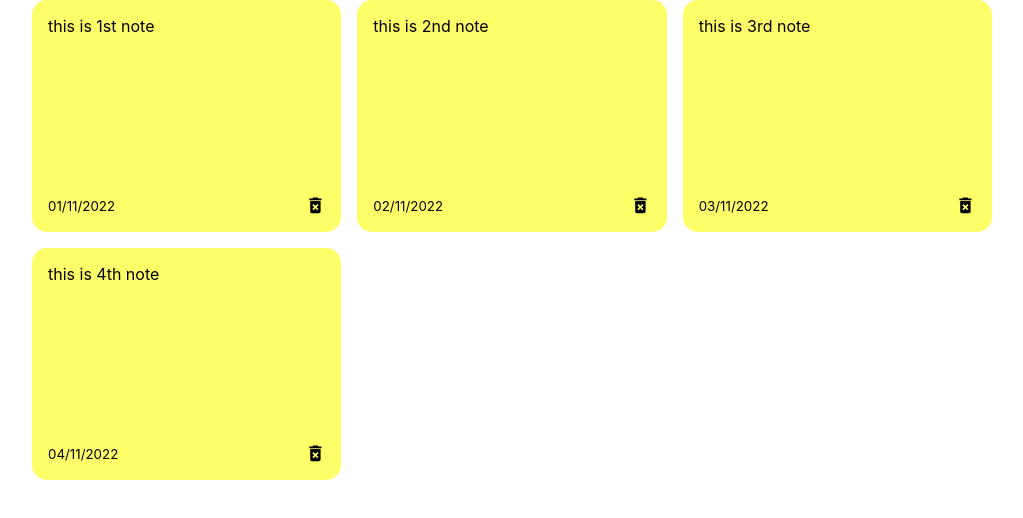
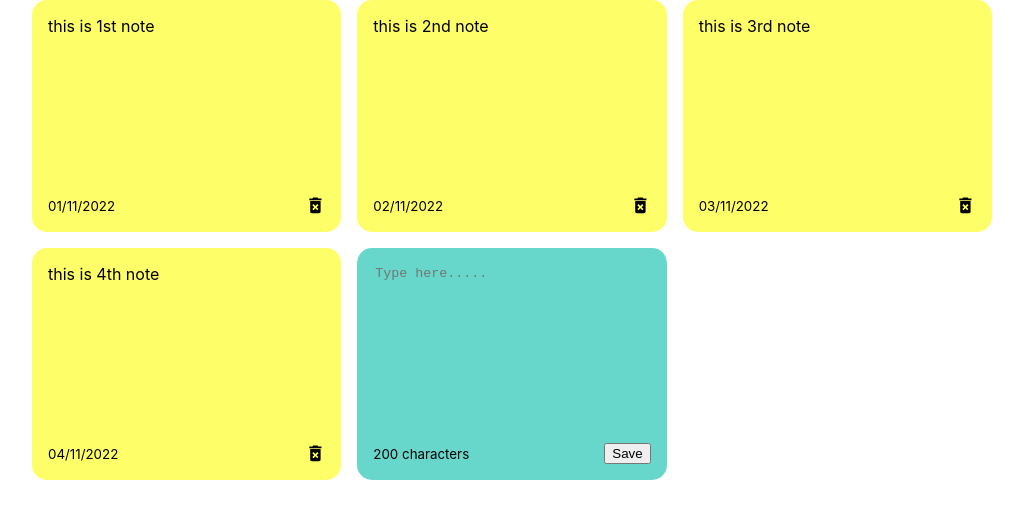
Before and after one commit to Jothishwar/React-Notes-App, a React (Create React App) app: page / in a window 1280 px wide. Shown: the top 518 px of the page, without its empty margins (128-1151 px from the left). Built offline with nearby package versions, Linux system fonts and the light colour scheme; the HTML template or start-up script is replaced by a standard one.

Commit message:
created new note

```diff
--- /dev/null
+++ b/src/components/AddNewNote.js
@@ -0,0 +1,20 @@
+import React from 'react';
+
+function AddNewNote(){
+	return(
+		<div className='note new'>
+			<textarea
+			placeholder="Type here....."
+			row='8'
+			columns='10'>
+			</textarea>
+			<div className='note-footer'>
+				<small>200 characters</small>
+				<button className='save'>Save</button>
+			</div>
+		</div>
+	);
+}
+
+
+export default AddNewNote;
--- a/src/components/notesList.js
+++ b/src/components/notesList.js
@@ -1,4 +1,5 @@
 import Note from './note';
+import AddNewNote from './AddNewNote';
 
 function notesList(props){
 	return(
@@ -12,6 +13,7 @@ function notesList(props){
 					/>
 				)
 			}
+			<AddNewNote />
 		</div>
 	)
 }
--- a/src/index.css
+++ b/src/index.css
@@ -42,3 +42,17 @@ code {
   justify-content: space-between;
   align-items: center;
 }
+
+.note.new{
+  background-color: #67d7cc;
+}
+
+textarea{
+  resize: none;
+  border: none;
+  background-color: #67d7cc;
+  min-height: 150px;
+}
+textarea:focus{
+  outline: none;
+}
```
